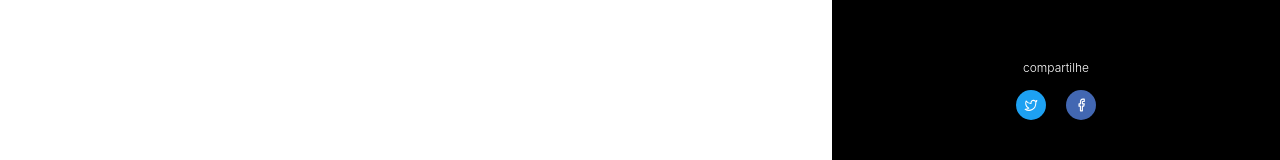
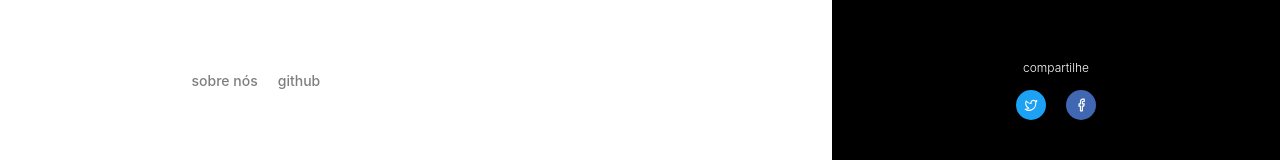
Before and after one commit to bukinoshita/hackdisrupt, a Next.js app: page / in a window 1280 px wide. Shown: the part 630-790 px from the top of the page. Built offline with nearby package versions, Linux system fonts and the light colour scheme.

Commit message:
add footer on `home` page (https://github.com/bukinoshita/hackdisrupt/issues/27)

```diff
--- a/components/home-main.js
+++ b/components/home-main.js
@@ -1,4 +1,6 @@
 'use strict'
+
+import Link from 'next/link'
 
 import Row from './../ui/row'
 import Button from './../ui/button'
@@ -15,13 +17,30 @@ const HomeMain = () => {
             <strong>aprenda</strong>programação
           </h1>
           <h2>
-            mais de <span>4618</span> programadores prontos para aprender.
+            mais de <span className="number">4618</span> programadores prontos
+            para aprender.
           </h2>
           <p>aprenda / ensine / forum / trampos / podcasts</p>
 
           <Button>Entrar na lista beta</Button>
         </div>
       </div>
+
+      <footer>
+        <ul>
+          <li>
+            <Link href="/">
+              <span className="footer__link">Sobre nós</span>
+            </Link>
+          </li>
+
+          <li>
+            <Link href="/">
+              <span className="footer__link">Github</span>
+            </Link>
+          </li>
+        </ul>
+      </footer>
 
       <style jsx>{`
         .hero {
@@ -40,7 +59,7 @@ const HomeMain = () => {
           display: block;
         }
 
-        span {
+        .number {
           font-weight: 600;
         }
 
@@ -58,6 +77,26 @@ const HomeMain = () => {
           margin-top: 10px;
           margin-bottom: 50px;
         }
+
+        li {
+          display: inline-block;
+          margin-right: 20px;
+        }
+
+        .footer__link {
+          font-weight: 500;
+          text-transform: lowercase;
+          color: #000;
+          cursor: pointer;
+          font-size: 14px;
+          opacity: 0.5;
+        }
+
+        .footer__link:hover {
+          text-decoration: underline;
+          opacity: 1;
+          transition: 0.15s;
+        }
       `}</style>
     </Row>
   )
```
